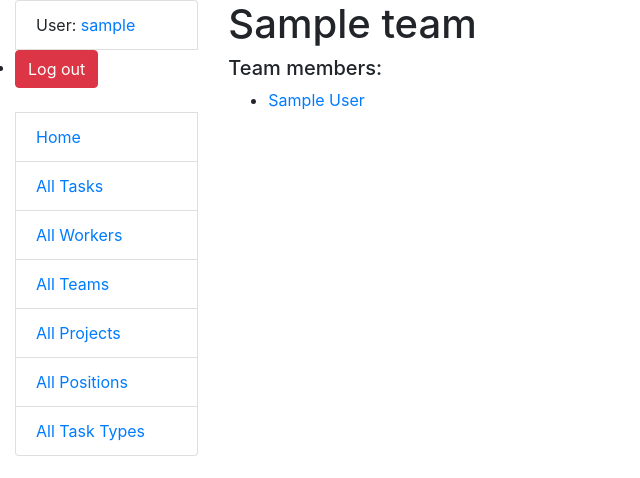
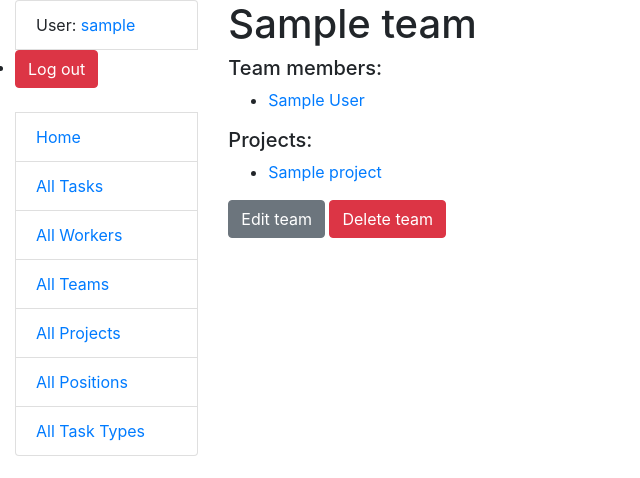
Before and after one commit to OlhaKuzmyn/task-manager, a Django app: page /teams/1/ in a window 1280 px wide. Shown: the top 478 px of the page, without its empty margins (0-640 px from the left). Run offline with Django 5.2, Linux system fonts and the light colour scheme; a user stored in the database is signed in; tables that the repository leaves empty hold one stand-in row (values such as "Sample post").

Commit message:
added crud views and templates for Team

```diff
--- a/manager/urls.py
+++ b/manager/urls.py
@@ -20,7 +20,10 @@ from manager.views import (
     TaskTypeCreateView,
     TaskTypeUpdateView,
     TaskTypeDeleteView,
-    TeamListView, TeamDetailView,
+    TeamListView,
+    TeamDetailView,
+    TeamUpdateView,
+    TeamCreateView, TeamDeleteView,
 )
 
 app_name = "manager"
@@ -46,4 +49,7 @@ urlpatterns = [
     path("task-type/delete/<int:pk>/", TaskTypeDeleteView.as_view(), name="task-type-delete"),
     path("teams/", TeamListView.as_view(), name="team-list"),
     path("teams/<int:pk>/", TeamDetailView.as_view(), name="team-detail"),
+    path("teams/create/", TeamCreateView.as_view(), name="team-create"),
+    path("teams/update/<int:pk>/", TeamUpdateView.as_view(), name="team-update"),
+    path("teams/delete/<int:pk>/", TeamDeleteView.as_view(), name="team-delete"),
 ]
--- a/manager/views.py
+++ b/manager/views.py
@@ -44,7 +44,10 @@ class WorkerListView(LoginRequiredMixin, generic.ListView):
 class WorkerDetailView(LoginRequiredMixin, generic.DetailView):
     model = Worker
 
-#add manager permission to worker?
+# add manager permission to worker?
+# different update for manager and for worker
+# worker to be able to update only themselves
+# manager being able to update all workers
 
 class ProjectListView(LoginRequiredMixin, generic.ListView):
     model = Project
@@ -136,3 +139,28 @@ class TeamListView(LoginRequiredMixin, generic.ListView):
 
 class TeamDetailView(LoginRequiredMixin, generic.DetailView):
     model = Team
+# add worker to a team through team view or user view
+# or create separate forms and views and/or forms for manager user edit and regular user edit
+
+class TeamCreateView(LoginRequiredMixin, PermissionRequiredMixin, generic.CreateView):
+    model = Team
+    fields = "__all__"
+    permission_required = "teams.add_team"
+
+    def get_success_url(self):
+        return reverse_lazy("manager:team-detail", kwargs={"pk": self.object.pk})
+
+
+class TeamUpdateView(LoginRequiredMixin, PermissionRequiredMixin, generic.UpdateView):
+    model = Team
+    fields = "__all__"
+    permission_required = "teams.change_team"
+
+    def get_success_url(self):
+        return reverse_lazy("manager:team-detail", kwargs={"pk": self.object.pk})
+
+
+class TeamDeleteView(LoginRequiredMixin, PermissionRequiredMixin, generic.DeleteView):
+    model = Team
+    permission_required = "teams.delete_team"
+    success_url = reverse_lazy("manager:team-list")
--- a/templates/manager/team_detail.html
+++ b/templates/manager/team_detail.html
@@ -16,5 +16,24 @@
       <li>No team members found.</li>
       {% endfor %}
     </ul>
-
+  <h5>Projects:</h5>
+  <ul>
+    {% for project in team.projects.all %}
+      <li>
+        <a href="{% url 'manager:project-detail' pk=project.id %}">
+          {{ project.name }}
+        </a>
+      </li>
+      {% empty %}
+        <li>No projects found.</li>
+    {% endfor %}
+  </ul>
+  {% if perms.team.change_team %}
+      <a href="{% url 'manager:team-update' pk=team.id %}" class="btn btn-secondary">Edit team</a>
+  {% endif %}
+  {% if perms.team.delete_team %}
+    <a href="{% url 'manager:team-delete' pk=team.id %}" class="btn btn-danger">
+      Delete team
+    </a>
+  {% endif %}
 {% endblock %}
--- a/templates/manager/team_list.html
+++ b/templates/manager/team_list.html
@@ -15,4 +15,7 @@
     {% else %}
     <p>No teams found.</p>
     {% endif %}
+    {% if perms.team.add_team %}
+        <a href="{% url 'manager:team-create' %}" class="btn btn-primary">Add team</a>
+    {% endif %}
 {% endblock %}
```
Also changed, not shown: templates/manager/team_confirm_delete.html (added, +12 -0 lines), templates/manager/team_form.html (added, +13 -0 lines).
